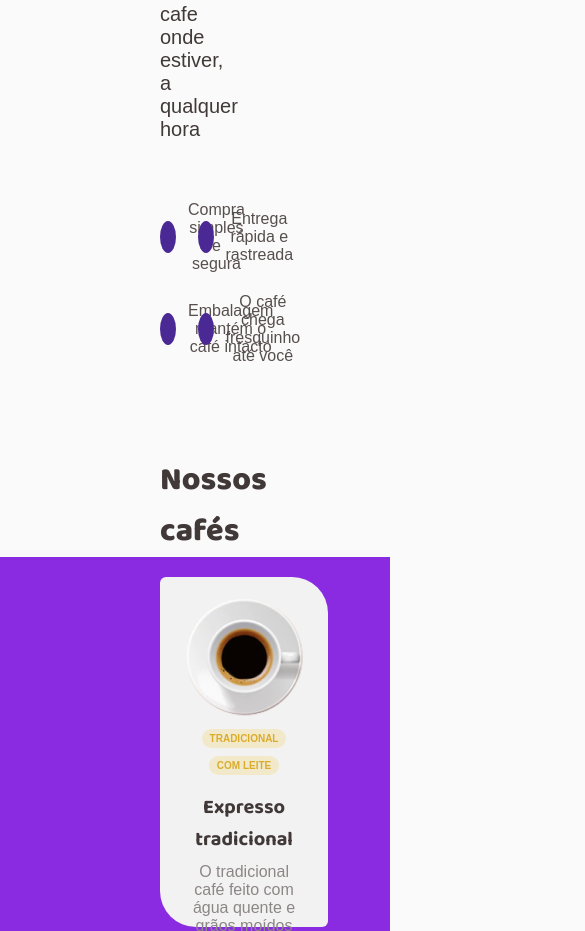
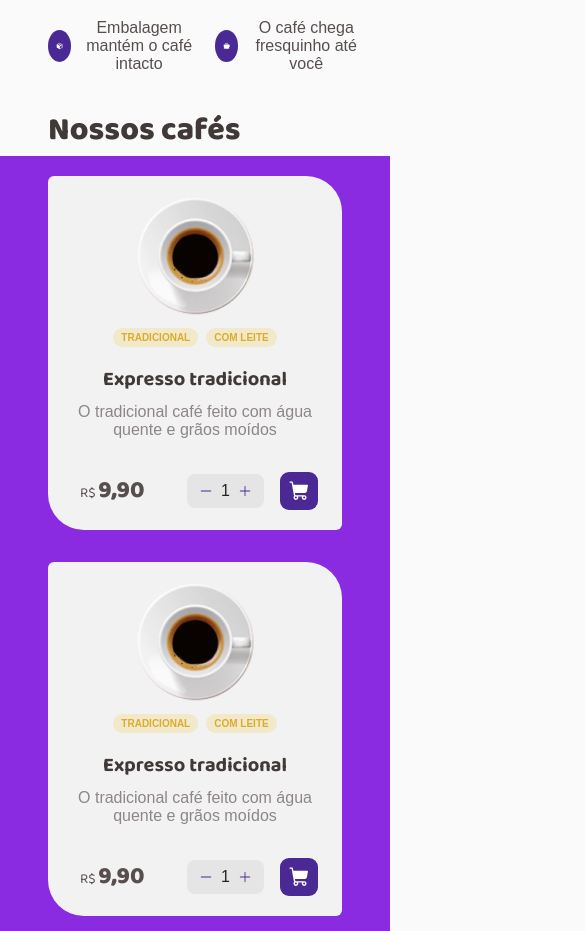
Before and after one commit to GabrielEduardoBrambilla/Coffe-shop-delivery, a React (Vite) app: page / in a window 390 px wide. Shown: the part 1069-2000 px from the top of the page, 585 px wide, since content can reach past the window. Built offline with nearby package versions, Linux system fonts and the light colour scheme.

Commit message:
Adding responsiviness

```diff
--- a/src/components/CoffeeCard/index.tsx
+++ b/src/components/CoffeeCard/index.tsx
@@ -1,6 +1,15 @@
-import { Action, Container, InfoWrapper, Tag, TagWrapper } from './styles'
+import {
+  Action,
+  Container,
+  InfoWrapper,
+  StepperCartWrapper,
+  Tag,
+  TagWrapper
+} from './styles'
 import CoffeDefault from '../../assets/images/Image.png'
 import { Car, ShoppingCart } from '@phosphor-icons/react'
+import { Stepper } from '../Stepper/indext'
+
 export function Card() {
   return (
     <Container>
@@ -16,15 +25,16 @@ export function Card() {
         <span>O tradicional café feito com água quente e grãos moídos</span>
       </InfoWrapper>
       <Action>
-        <p>
+        <span>
           <span>R$ </span>
           9,90
-        </p>
-        <div className="stepper-cart">
+        </span>
+        <StepperCartWrapper>
+          <Stepper />
           <div className="iconWrapper">
             <ShoppingCart size={22} weight="fill" />
           </div>
-        </div>
+        </StepperCartWrapper>
       </Action>
     </Container>
   )
--- a/src/components/CoffeeCard/styles.ts
+++ b/src/components/CoffeeCard/styles.ts
@@ -4,7 +4,7 @@ export const Container = styled.div`
   display: flex;
   flex-direction: column;
   padding: 1.25rem 1.5rem;
-  max-height: 100px;
+  min-height: 100px;
   width: 256px;
   background-color: ${props => props.theme.card};
   border-radius: 6px 36px;
@@ -54,21 +54,27 @@ export const InfoWrapper = styled.div`
 export const Action = styled.div`
   display: flex;
   align-items: center;
-  gap: 32px;
+  /* gap: 32px; */
+  justify-content: space-between;
   margin: 32px 0 0 0;
   color: ${props => props.theme.text};
 
   span {
-    font-weight: normal;
-    font-size: 14px;
-  }
-
-  p {
     font-family: 'Baloo 2', sans-serif;
     padding: 0 0 0 4px;
     font-size: 24px;
     font-weight: 800;
+    > span {
+      font-weight: normal;
+      font-size: 14px;
+    }
   }
+`
+export const StepperCartWrapper = styled.div`
+  display: flex;
+  align-items: center;
+  justify-content: center;
+  gap: 16px;
 
   .iconWrapper {
     display: flex;
--- a/src/components/HeroSection/styles.ts
+++ b/src/components/HeroSection/styles.ts
@@ -7,6 +7,11 @@ export const Container = styled.div`
   gap: 48px;
   align-items: center;
   margin: 5.625rem ${props => props.theme.margin};
+  @media (max-width: 1150px) {
+    flex-direction: column-reverse;
+    gap: 0;
+    margin: 32px ${props => props.theme.margin};
+  }
 `
 
 export const LeftSection = styled.div`
@@ -18,8 +23,15 @@ export const LeftSection = styled.div`
   flex-direction: column;
   gap: 3.75rem;
   justify-content: space-between;
+  @media (max-width: 1150px) {
+    max-width: 100%;
+  }
 `
 export const TextWrapper = styled.div`
+  @media (max-width: 1150px) {
+    text-align: center;
+  }
+
   > h2 {
     flex: 0;
     font-size: 3rem;
--- /dev/null
+++ b/src/components/Stepper/indext.tsx
@@ -0,0 +1,13 @@
+import React from 'react'
+import { Container } from './styles'
+import { Minus, Plus } from '@phosphor-icons/react'
+
+export function Stepper() {
+  return (
+    <Container>
+      <Minus size={14} />
+      <p>1</p>
+      <Plus size={14} />
+    </Container>
+  )
+}
--- /dev/null
+++ b/src/components/Stepper/styles.ts
@@ -0,0 +1,17 @@
+import styled from 'styled-components'
+
+export const Container = styled.div`
+  display: flex;
+  gap: 8px;
+  align-items: center;
+  padding: 8px 12px;
+  background-color: ${props => props.theme.button};
+  color: ${props => props.theme['purple-700']};
+  border-radius: 8px;
+
+  > p {
+    font-size: 16px;
+    font-weight: normal;
+    color: ${props => props.theme.title};
+  }
+`
--- a/src/pages/Home/index.tsx
+++ b/src/pages/Home/index.tsx
@@ -16,6 +16,8 @@ export function Home() {
         <Card />
         <Card />
         <Card />
+        <Card />
+        <Card />
       </CardGrid>
     </Container>
   )
--- a/src/styles/themes/Defaultheme.ts
+++ b/src/styles/themes/Defaultheme.ts
@@ -14,5 +14,5 @@ export const defaultTheme = {
   card: '#F3F2F2',
   background: '#FAFAFA',
   white: '#FFFFFF',
-  margin: '10rem'
+  margin: '3rem'
 }
```
